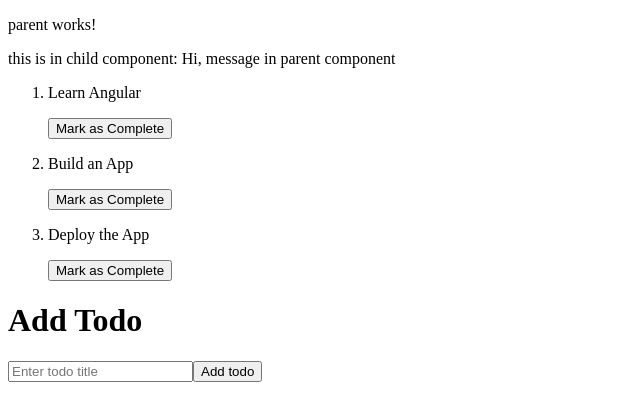
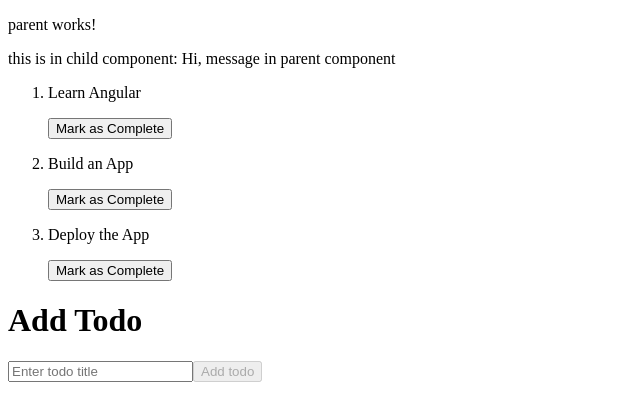
Before and after one commit to sai-chand2304/Angular-practice, an Angular app in the folder practice/: page /parent in a window 1280 px wide. Shown: the top 420 px of the page, without its empty margins (0-640 px from the left). Built offline with nearby package versions, Linux system fonts and the light colour scheme.

Commit message:
fixed: button in add todo form

```diff
--- a/practice/src/app/components/parent/parent.component.html
+++ b/practice/src/app/components/parent/parent.component.html
@@ -13,6 +13,6 @@
                 name="title"
                 placeholder="Enter todo title"
                 required />
-        <button type="submit" [disabled]="todoForm.valid">Add todo</button>
+        <button type="submit" [disabled]="!todoForm.valid">Add todo</button>
     </div>
 </form>
```
